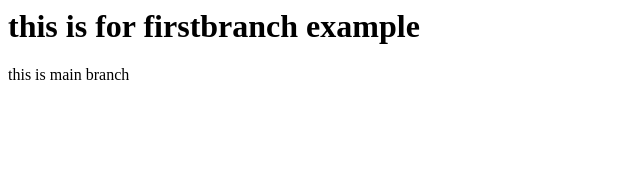
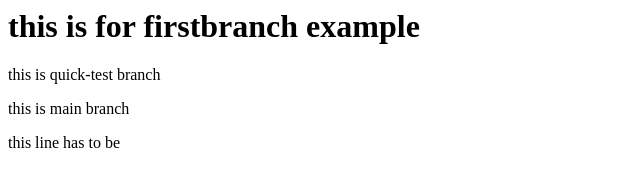
Before and after one commit to SudarshanHegde15/Learning-Git, a plain HTML site: page index.html in a window 1280 px wide. Shown: the whole page, without its empty margins (0-640 px from the left). Drawn offline with Linux system fonts and the light colour scheme.

Commit message:
final commit

```diff
--- a/index.html
+++ b/index.html
@@ -3,7 +3,9 @@
     <header></header>
     <body>
       <h1>this is for firstbranch example</h1>
+      <p>this is quick-test branch</p>
       <p>this is main branch</p>
+      <p>this line has to be</p>
     </body>
   </html></DOCTYPE
 >
```
